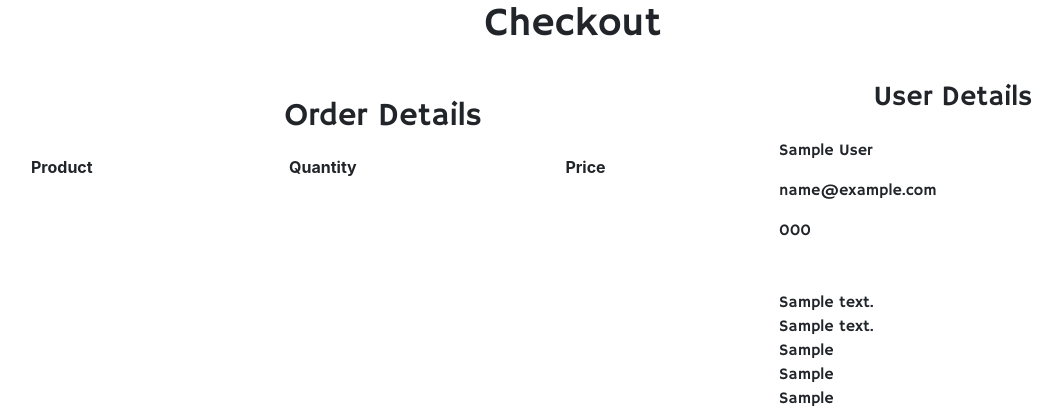
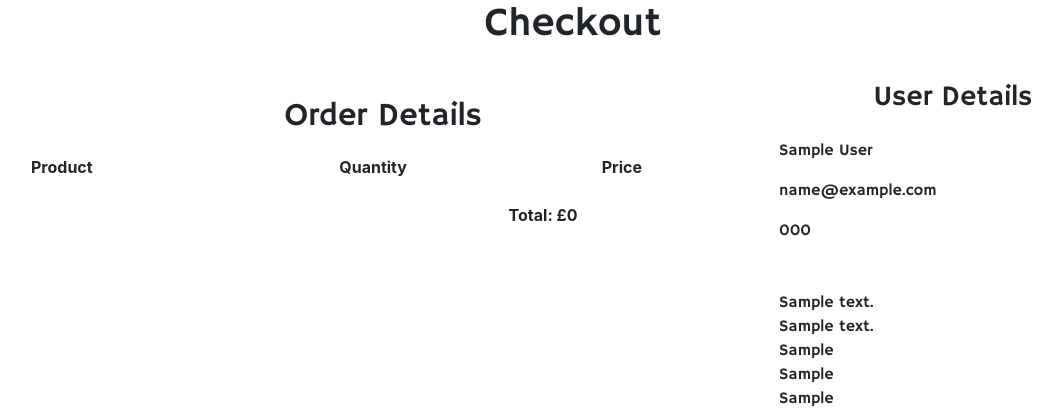
Before and after one commit to msped/projectparts, a Django app: page /checkout/ in a window 1280 px wide. Shown: the part 76-488 px from the top of the page, without its empty margins (67-1129 px from the left). Run offline with Django 3.2, Linux system fonts and the light colour scheme; a user stored in the database is signed in; tables that the repository leaves empty hold one stand-in row (values such as "Sample post"); lists and menus that the app fills with data are empty; some libraries are stand-ins or nearby versions.

Commit message:
fixed templating and added total price

```diff
--- a/checkout/templates/checkout.html
+++ b/checkout/templates/checkout.html
@@ -28,16 +28,20 @@
         <table class="table table-borderless">
             <tr>
                 <th scope="col" class="order-product">Product</th>
-                <th scope="col" class="order-qty">Quantity</th>
-                <th scope="col" class="order-price">Price</th>
+                <th scope="col" class="order-qty text-center">Quantity</th>
+                <th scope="col" class="order-price text-center">Price</th>
             </tr>
-            {% for p in orders %}
+            {% for o in orders %}
             <tr>
-                <td>{{ p.product.name }}</td>
-                <td>{{ p.quantity }}</td>
-                <td>{{ p.price }}</td>
+                <td>{{ o.product }}</td>
+                <td class="text-center">{{ o.quantity }}</td>
+                <td class="text-center">{{ o.product.ticket_price }}</td>
             </tr>
             {% endfor %}
+            <tr>
+                <td colspan="2"></td>
+                <td><b>Total: £{{ total }}</b></td>
+            </tr>
         </table>
     </div>
 
```
